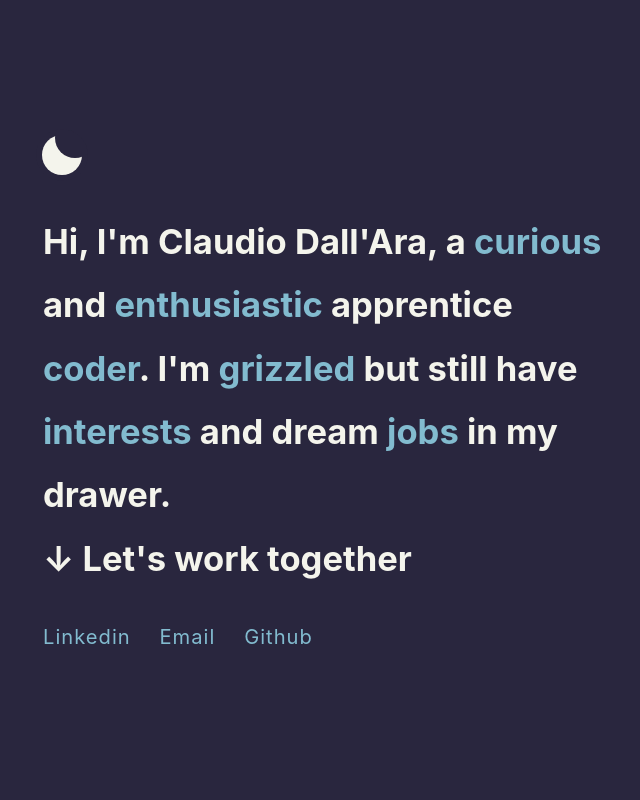
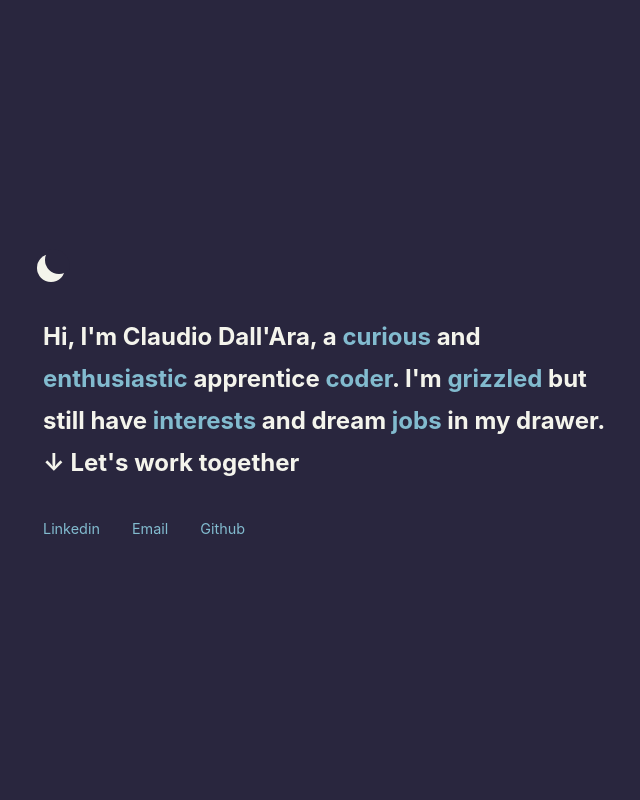
Before and after one commit to boobaGreen/-S2I--HTML-CSS---portfolio, a website: page index.html in a window 1280 px wide. Shown: the whole page, without its empty margins (309-949 px from the left). Drawn offline with Linux system fonts and the light colour scheme.

Commit message:
font100new100223

```diff
--- a/assets/sass/_thema-selection.scss
+++ b/assets/sass/_thema-selection.scss
@@ -1,7 +1,7 @@
 .circle {
   left: -0.5rem;
-  height: 3.6rem;
-  width: 3.6rem;
+  height: 2.2rem;
+  width: 2.2rem;
   background-color: $color-background-night;
   border-radius: 50%;
   position: absolute;
@@ -15,11 +15,11 @@
 .thema-selection {
   opacity: 1;
   position: absolute;
-  bottom: 0.4rem;
-  left: 0.4rem;
+  bottom: 0.1rem;
+  left: 0.1rem;
   background-color: $color-primary-night;
-  height: 2.8rem;
-  width: 2.8rem;
+  height: 1.8rem;
+  width: 1.8rem;
   border-radius: 50%;
   transition: all $timing ease-in;
 
@@ -27,13 +27,11 @@
     opacity: 1;
     position: absolute;
     content: ""; /* content: "" - altrimenti non si vede l oggetto _before */
-    top: -1.2rem;
-    right: 1.2rem;
-    bottom: 1rem;
-    left: 0.9rem;
+    top: -0.5rem;
+    left: 0.5rem;
     background-color: $color-background-night;
-    height: 2.8rem;
-    width: 2.8rem;
+    height: 1.8rem;
+    width: 1.8rem;
     border-radius: 50%;
     transition: all $timing ease-out;
   }
--- a/assets/sass/_typography.scss
+++ b/assets/sass/_typography.scss
@@ -1,6 +1,8 @@
 html {
   box-sizing: border-box;
-  font-size: 62.5%; // 10/16 = 62,5% -> 1rem = 10px
+  // font-size: 62.5%; // 10/16 = 62,5% -> 1rem = 10px
+  font-size: 100%;
+  vertical-align: baseline;
 }
 
 a:link,
@@ -16,6 +18,7 @@ a:hover {
 body {
   font-family: $font-primary;
   color: $color-primary-night;
+  font-size: 1.5em;
   font-weight: 700;
   line-height: 1.75;
 }
@@ -24,13 +27,11 @@ body.click-active {
   color: $color-primary-day;
 }
 
-.principal {
-  font-size: 2.4rem;
-  line-height: 4.4rem;
+.container {
+  max-width: 50em;
 }
 
 .footer {
-  font-size: 1.4rem;
-  letter-spacing: 0.1rem;
+  font-size: 0.6em;
   font-weight: 400;
 }
```
Also changed, not shown: assets/css/main.css, 1 other file.
